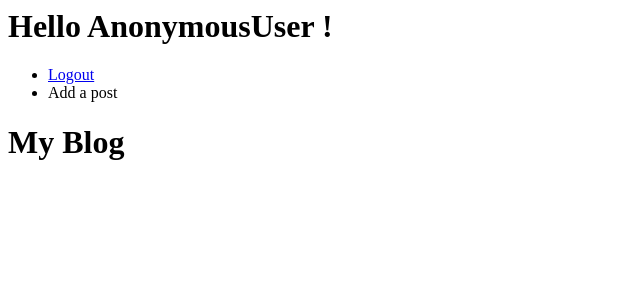
After one commit to DianaBespechnaya/polls, a Django app: a page that uses templates/admin/account.html in a window 1280 px wide. The commit adds this page. Shown: the top 300 px of the page, without its empty margins (0-640 px from the left). Run offline with Django 3.2, Linux system fonts and the light colour scheme.

Commit message:
account_profile

```diff
--- a/mysite/urls.py
+++ b/mysite/urls.py
@@ -7,6 +7,7 @@ urlpatterns = [
     url(r'^login/$', 'django.contrib.auth.views.login', {
         'template_name': 'admin\login.html'
     }, name='login'),
+    url(r'^logout/$', 'django.contrib.auth.views.logout', name='logout'),
     url(r'^admin/', include(admin.site.urls)),
     url(r'', include('polls.urls')),
     ]
--- a/polls/polls_list.py
+++ /dev/null
@@ -1,6 +0,0 @@
-from django.conf.urls import url
-from . import views
-
-urlpatterns = [
-    url(r'^$', views.polls_list, name='polls_list'),
-]
--- a/polls/urls.py
+++ b/polls/urls.py
@@ -2,5 +2,6 @@ from django.conf.urls import url
 from . import views
 
 urlpatterns = [
+    url(r'^accounts/profile/$', views.account, name='account'),
     url(r'^$', views.polls_list, name='home'),
 ]
--- a/polls/views.py
+++ b/polls/views.py
@@ -1,5 +1,10 @@
 from django.shortcuts import render
+from django.contrib.auth.decorators import login_required
 
 # Create your views here.
 def polls_list(request):
     return render(request, 'admin/home.html', {})
+
+
+def account(request):
+    return render(request, 'admin/account.html', {})
--- /dev/null
+++ b/templates/admin/account.html
@@ -0,0 +1,29 @@
+{% block branding %}
+<h1 id="site-name"><a>Hello {{user}} !</a></h1>
+
+<nav class="top-bar" data-topbar role="navigation">
+    <section class="top-bar-section">
+        <!-- Right Nav Section -->
+        <ul class="right">
+            <li><a href="{% url 'home' %}">Logout</a></li>
+            <li><a>Add a post</a></li>
+        </ul>
+
+    </section>
+</nav>
+
+<div>
+    <h1><a>My Blog</a></h1>
+</div>
+
+    {% for post in posts %}
+<div>
+    <p>published: {{ post.published_date }}</p>
+    <h1><a href="">{{ post.title }}</a></h1>
+    <p>{{ post.text|linebreaksbr }}</p>
+</div>
+    {% endfor %}
+
+{% endblock %}
+
+{% block nav-global %}{% endblock %}
--- a/templates/admin/login.html
+++ b/templates/admin/login.html
@@ -18,7 +18,7 @@
     </table>
 
     <input type="submit" class="button" value="login" />
-    <input type="hidden" class="button" name="next" value="{% url 'admin:index' %}" />
+    <input type="hidden" class="button" name="next" value="{{next}}" />
 </form>
 
 {% endblock %}
```
Also changed, not shown: polls/models.py (+24 -0 lines), templates/admin/logout.html (added).
